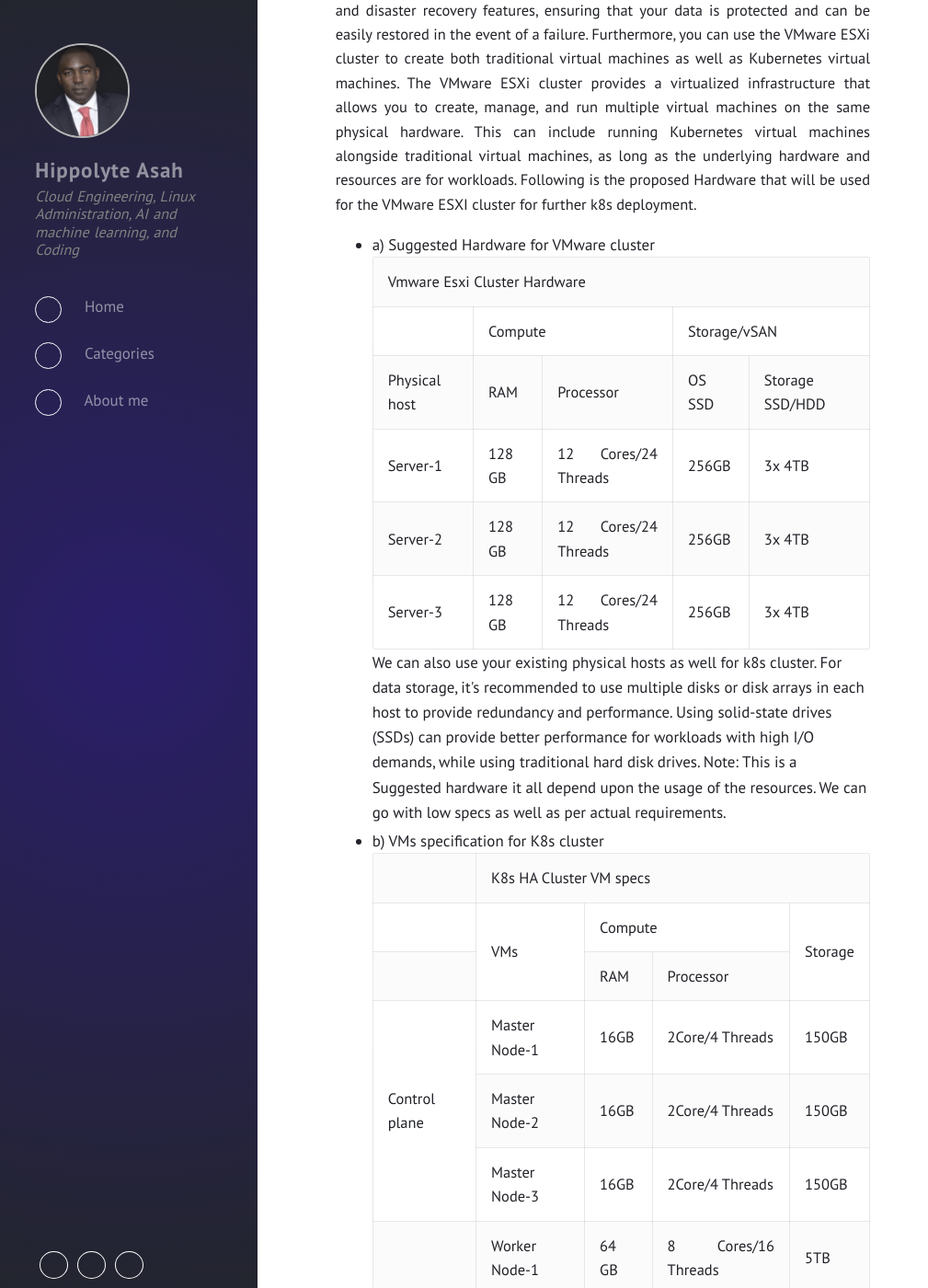
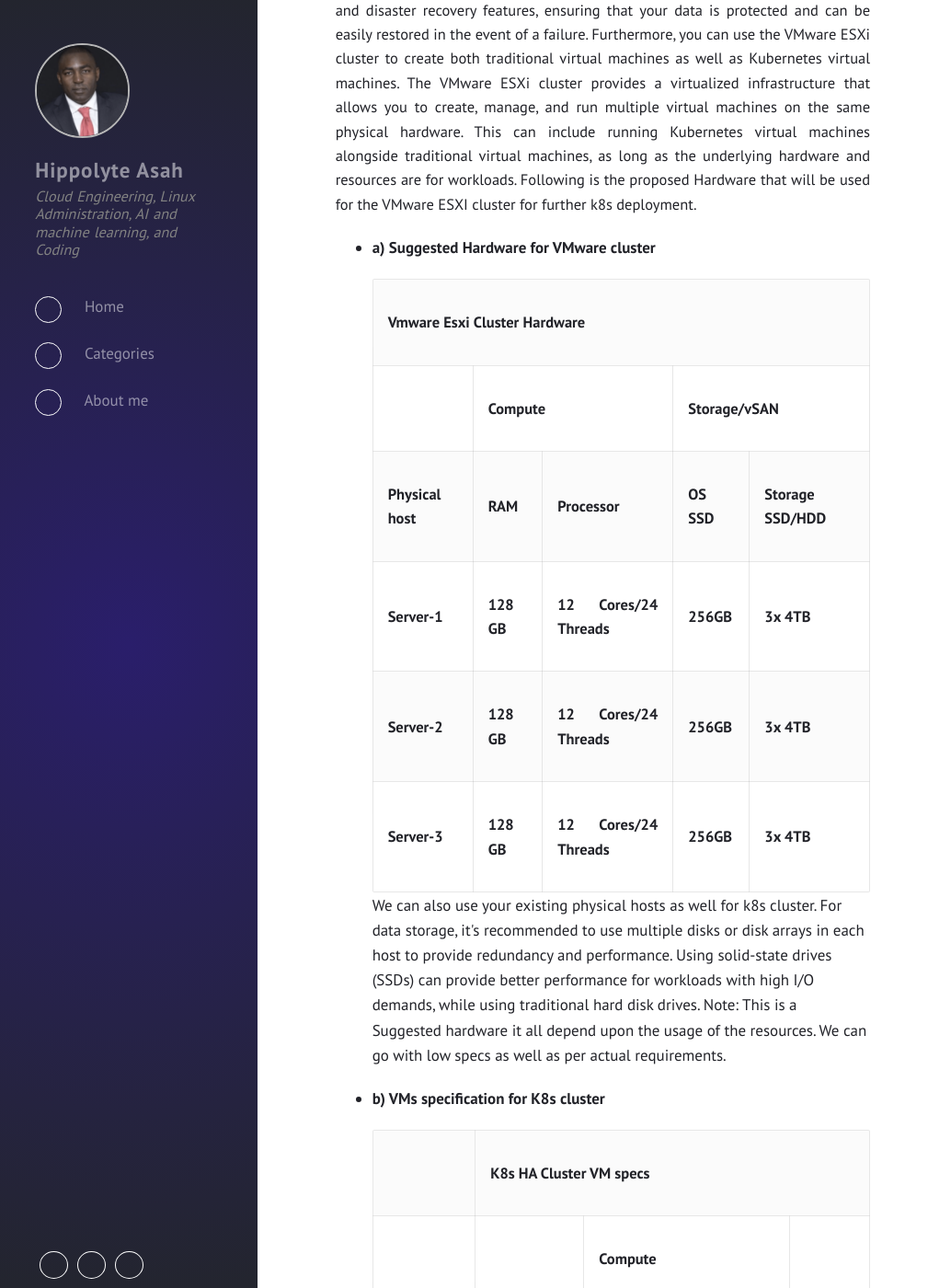
Before and after one commit to hfasah/hfasah.github.io, a Jekyll site: the page built from _posts/2022-11-18-Kubernetes.md, in a window 1280 px wide and 1400 px high, scrolled down 1148 px. Shown: the whole window at 92% size, without its empty margins (0-1009 px from the left). Built offline with Jekyll 4.4.1, drawn with Linux system fonts in a browser that asks for light colours.

Commit message:
Update custom.sass

```diff
--- a/assets/css/custom.sass
+++ b/assets/css/custom.sass
@@ -103,3 +103,9 @@ table
 table tr td, table tr td p
     padding: 4px 8px !important
     margin: 5px 0
+
+li span
+    font-weight: 700
+    margin-top: 20px
+    display: block
+    margin-bottom: 20px
```
